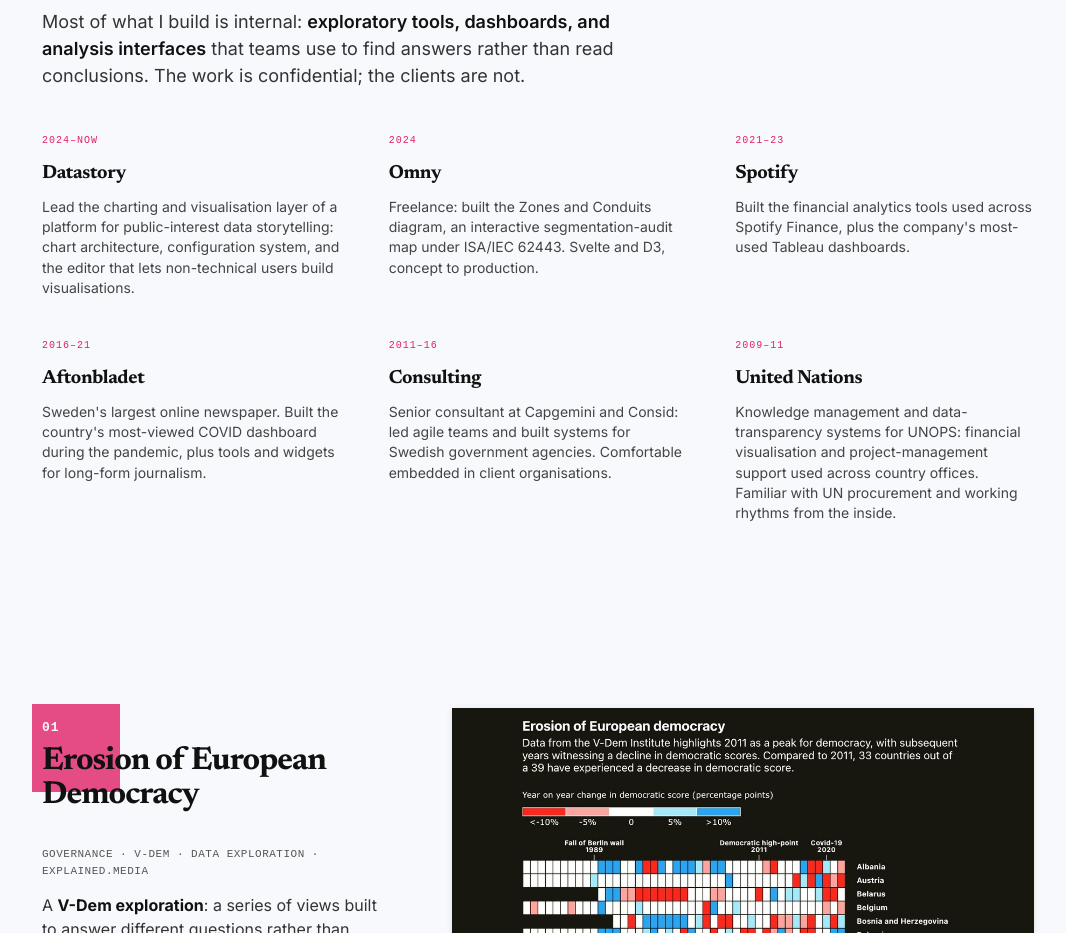
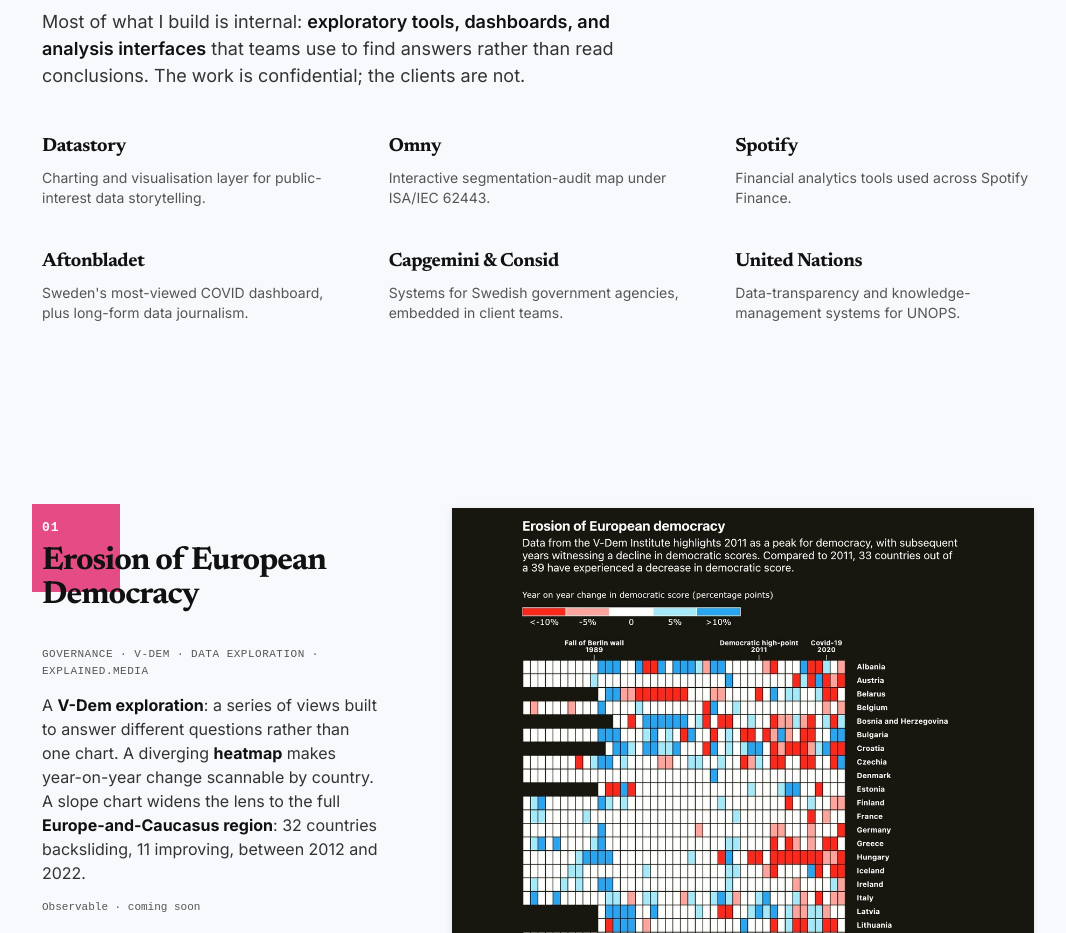
Before and after one commit to GitNoise/portfolio, a website: page index.html in a window 1280 px wide. Shown: the part 1240-2173 px from the top of the page, without its empty margins (102-1168 px from the left). Drawn offline with Linux system fonts and the light colour scheme; a web font is replaced by a local one.

Commit message:
refactor(clients): strip dates and trim to one-liners
- Remove date ranges and multi-paragraph descriptions that made the section read like a CV
- Each client now has just a name and a single outcome-focused line
- Rename generic "Consulting" to actual company names (Capgemini & Consid)

```diff
--- a/index.html
+++ b/index.html
@@ -352,25 +352,17 @@
       .client {
         padding: 0;
       }
-      .client-tag {
-        font-family: var(--mono);
-        font-size: 10px;
-        text-transform: uppercase;
-        letter-spacing: 1px;
-        color: var(--red);
-        margin-bottom: 12px;
-      }
       .client-name {
         font-size: 19px;
         font-weight: 700;
         letter-spacing: -0.4px;
-        margin-bottom: 8px;
+        margin-bottom: 6px;
       }
       .client-desc {
         font-family: var(--narrow);
         font-size: 14px;
         line-height: 1.45;
-        color: #444444;
+        color: #555;
       }
 
       /* ===== Gallery, editorial compositions ===== */
@@ -1542,58 +1534,39 @@
           </p>
           <div class="clients-grid">
             <div class="client">
-              <div class="client-tag">2024–now</div>
               <div class="client-name">Datastory</div>
               <div class="client-desc">
-                Lead the charting and visualisation layer of a platform for
-                public-interest data storytelling: chart architecture,
-                configuration system, and the editor that lets non-technical
-                users build visualisations.
+                Charting and visualisation layer for public-interest data storytelling.
               </div>
             </div>
             <div class="client">
-              <div class="client-tag">2024</div>
               <div class="client-name">Omny</div>
               <div class="client-desc">
-                Freelance: built the Zones and Conduits diagram, an interactive
-                segmentation-audit map under ISA/IEC 62443. Svelte and D3,
-                concept to production.
+                Interactive segmentation-audit map under ISA/IEC 62443.
               </div>
             </div>
             <div class="client">
-              <div class="client-tag">2021–23</div>
               <div class="client-name">Spotify</div>
               <div class="client-desc">
-                Built the financial analytics tools used across Spotify Finance,
-                plus the company's most-used Tableau dashboards.
+                Financial analytics tools used across Spotify Finance.
               </div>
             </div>
             <div class="client">
-              <div class="client-tag">2016–21</div>
               <div class="client-name">Aftonbladet</div>
               <div class="client-desc">
-                Sweden's largest online newspaper. Built the country's
-                most-viewed COVID dashboard during the pandemic, plus tools and
-                widgets for long-form journalism.
+                Sweden's most-viewed COVID dashboard, plus long-form data journalism.
               </div>
             </div>
             <div class="client">
-              <div class="client-tag">2011–16</div>
-              <div class="client-name">Consulting</div>
+              <div class="client-name">Capgemini &amp; Consid</div>
               <div class="client-desc">
-                Senior consultant at Capgemini and Consid: led agile teams and
-                built systems for Swedish government agencies. Comfortable
-                embedded in client organisations.
+                Systems for Swedish government agencies, embedded in client teams.
               </div>
             </div>
             <div class="client">
-              <div class="client-tag">2009–11</div>
               <div class="client-name">United Nations</div>
               <div class="client-desc">
-                Knowledge management and data-transparency systems for UNOPS:
-                financial visualisation and project-management support used
-                across country offices. Familiar with UN procurement and working
-                rhythms from the inside.
+                Data-transparency and knowledge-management systems for UNOPS.
               </div>
             </div>
           </div>
```
